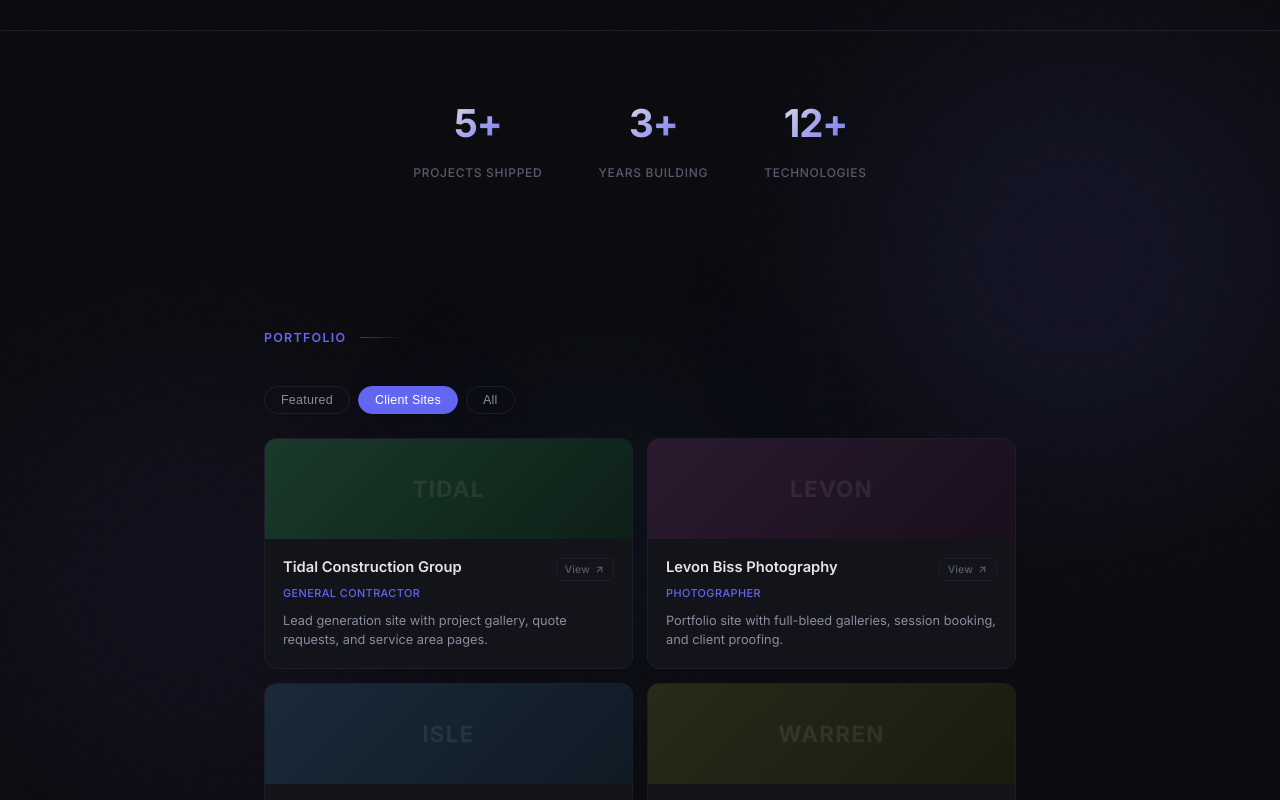
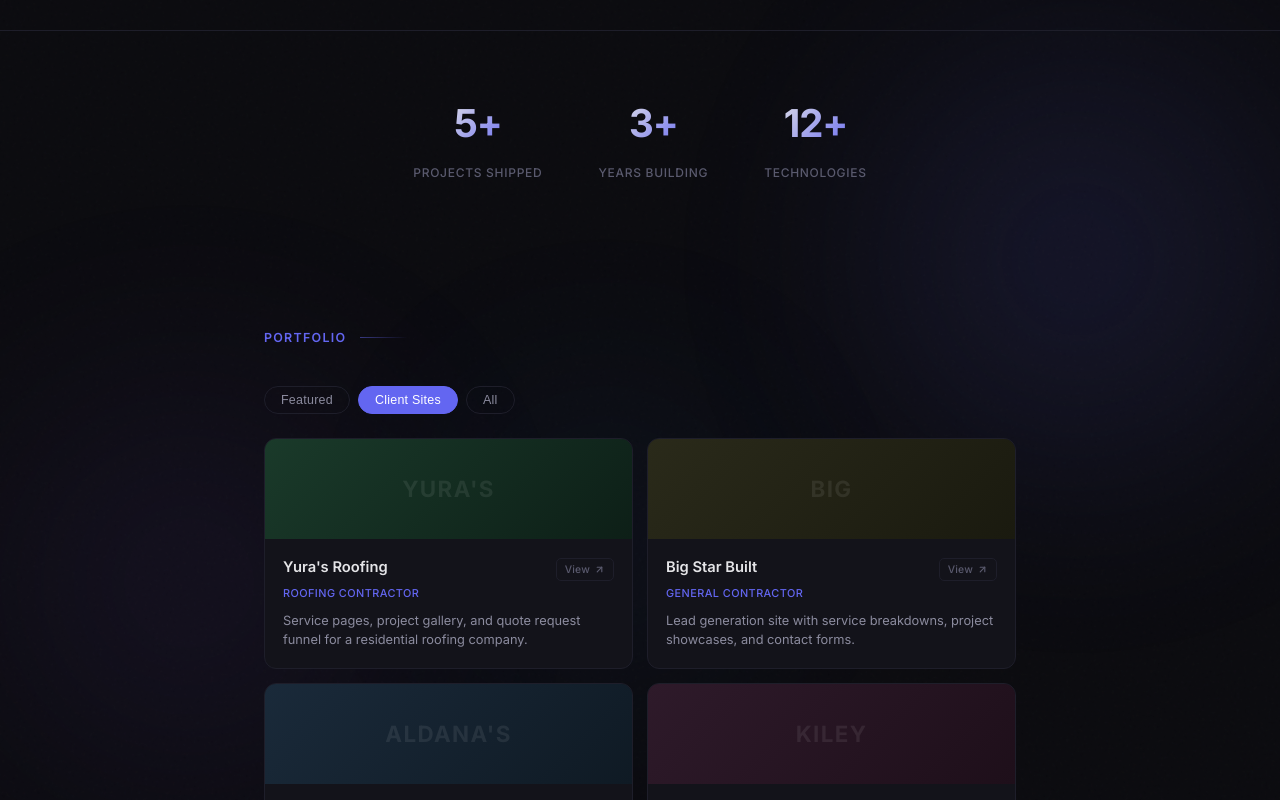
Before and after one commit to johnnyt16/personal_site, a React (Vite) app: page / in a window 1280 px wide. Both pictures are taken after a click on the button "Client Sites". Shown: the part 865-1665 px from the top of the page. Built offline with nearby package versions, Linux system fonts and the light colour scheme.

Commit message:
real sites

```diff
--- a/src/index.css
+++ b/src/index.css
@@ -778,6 +778,23 @@
   line-height: 1.55;
 }
 
+.sites-more {
+  text-align: center;
+  font-size: 0.85rem;
+  color: var(--text-dim);
+  margin-top: 24px;
+}
+
+.sites-more a {
+  color: var(--accent);
+  text-decoration: none;
+  transition: color 0.2s ease;
+}
+
+.sites-more a:hover {
+  color: #818cf8;
+}
+
 /* ─── Process Timeline ─── */
 .process-timeline {
   display: flex;
--- a/src/sections/Portfolio.jsx
+++ b/src/sections/Portfolio.jsx
@@ -116,52 +116,52 @@
 
 const clientSites = [
   {
-    id: 'tidal',
-    name: 'Tidal Construction Group',
-    type: 'General Contractor',
-    desc: 'Lead generation site with project gallery, quote requests, and service area pages.',
+    id: 'yuras',
+    name: "Yura's Roofing",
+    type: 'Roofing Contractor',
+    desc: 'Service pages, project gallery, and quote request funnel for a residential roofing company.',
     gradient: 'linear-gradient(135deg, #1a3a2a, #0d1f17)',
-    ref: 'https://tidalconstructiongroup.com',
+    ref: 'https://www.yurasroofing.com',
   },
   {
-    id: 'levon',
-    name: 'Levon Biss Photography',
-    type: 'Photographer',
-    desc: 'Portfolio site with full-bleed galleries, session booking, and client proofing.',
-    gradient: 'linear-gradient(135deg, #2a1a2e, #1a0f1e)',
-    ref: 'https://www.levonbiss.com',
+    id: 'bigstar',
+    name: 'Big Star Built',
+    type: 'General Contractor',
+    desc: 'Lead generation site with service breakdowns, project showcases, and contact forms.',
+    gradient: 'linear-gradient(135deg, #2a2a1a, #1a1a0f)',
+    ref: 'https://www.bigstarbuilt.com',
   },
   {
-    id: 'isleblue',
-    name: 'Isle Blue Rentals',
-    type: 'Direct Booking · Vacation Rental',
-    desc: 'Direct booking platform replacing Airbnb fees with calendar sync, payments, and guest messaging.',
+    id: 'aldanas',
+    name: "Aldana's Construction",
+    type: 'Construction',
+    desc: 'Clean contractor site with service area pages, past work galleries, and mobile-first design.',
     gradient: 'linear-gradient(135deg, #1a2a3a, #0f1a24)',
-    ref: 'https://isleblue.co',
+    ref: 'https://www.aldanasconstruction.com',
   },
   {
-    id: 'warren',
-    name: 'Warren Insurance Group',
+    id: 'kiley',
+    name: 'Kiley Harrison Insurance',
     type: 'Insurance Agency',
     desc: 'Multi-line agency site with quote funnels, carrier info, and agent bios.',
-    gradient: 'linear-gradient(135deg, #2a2a1a, #1a1a0f)',
-    ref: 'https://warreninsurancegroup.com',
+    gradient: 'linear-gradient(135deg, #2e1a2a, #1e0f1a)',
+    ref: 'https://www.kileyharrisoninsurance.com',
   },
   {
-    id: 'oliver',
-    name: 'Oliver Burns Studio',
-    type: 'Interior Design',
-    desc: 'Portfolio and inquiry site with project case studies, mood boards, and consultation booking.',
-    gradient: 'linear-gradient(135deg, #2e1a2a, #1e0f1a)',
-    ref: 'https://www.oliverburns.com',
+    id: 'keystone',
+    name: 'Keystone Insurance',
+    type: 'Insurance Agency',
+    desc: 'Professional agency site with policy breakdowns, online quoting, and client resources.',
+    gradient: 'linear-gradient(135deg, #1a2a2a, #0f1a1a)',
+    ref: 'https://keystoneinsurance.com',
   },
   {
-    id: 'everybody',
-    name: 'Everybody Fights',
-    type: 'Gym & Fitness',
-    desc: 'Membership site with class schedules, trainer profiles, and online sign-up.',
-    gradient: 'linear-gradient(135deg, #1a2a2a, #0f1a1a)',
-    ref: 'https://www.everybodyfights.com',
+    id: 'urbanforest',
+    name: 'Urban Forest Landscape',
+    type: 'Landscaping',
+    desc: 'Portfolio-driven site with service pages, project galleries, and seasonal booking.',
+    gradient: 'linear-gradient(135deg, #1a3a2a, #0d1f17)',
+    ref: 'https://www.urbanforestlandscape.com',
   },
 ];
 
@@ -290,6 +290,9 @@
                 </motion.div>
               ))}
             </div>
+            <p className="sites-more">
+              I've built many more across different industries — <a href="#contact">reach out</a> for examples in yours.
+            </p>
           </motion.div>
         )}
       </AnimatePresence>
```
